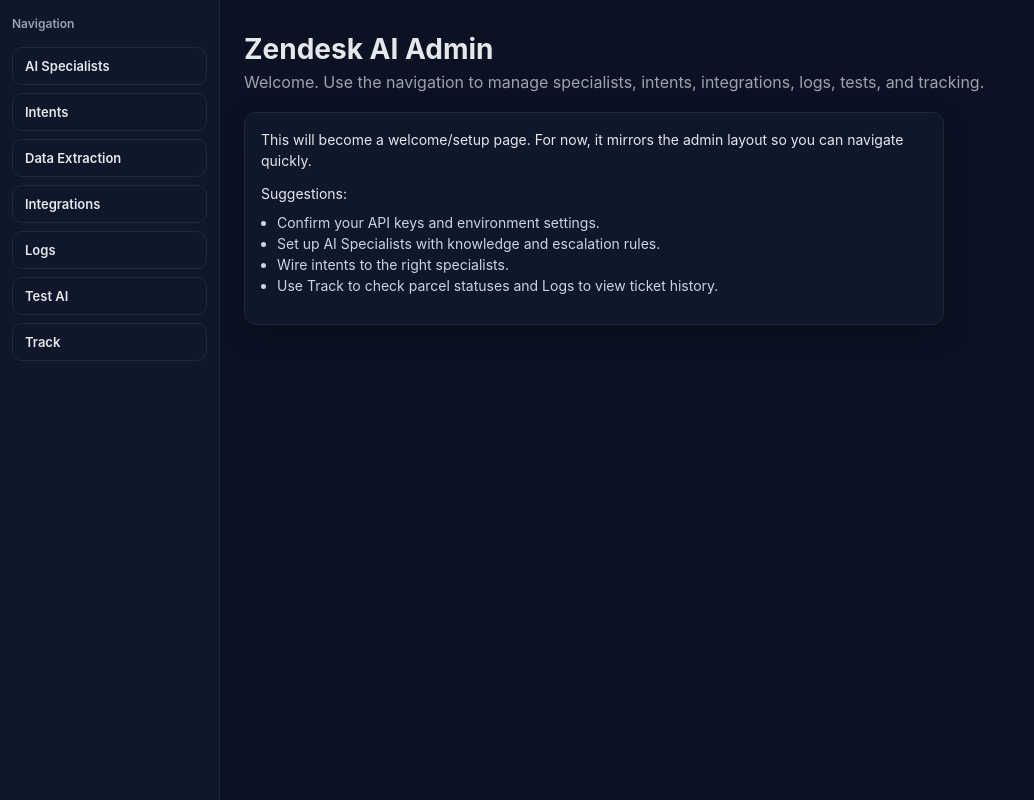
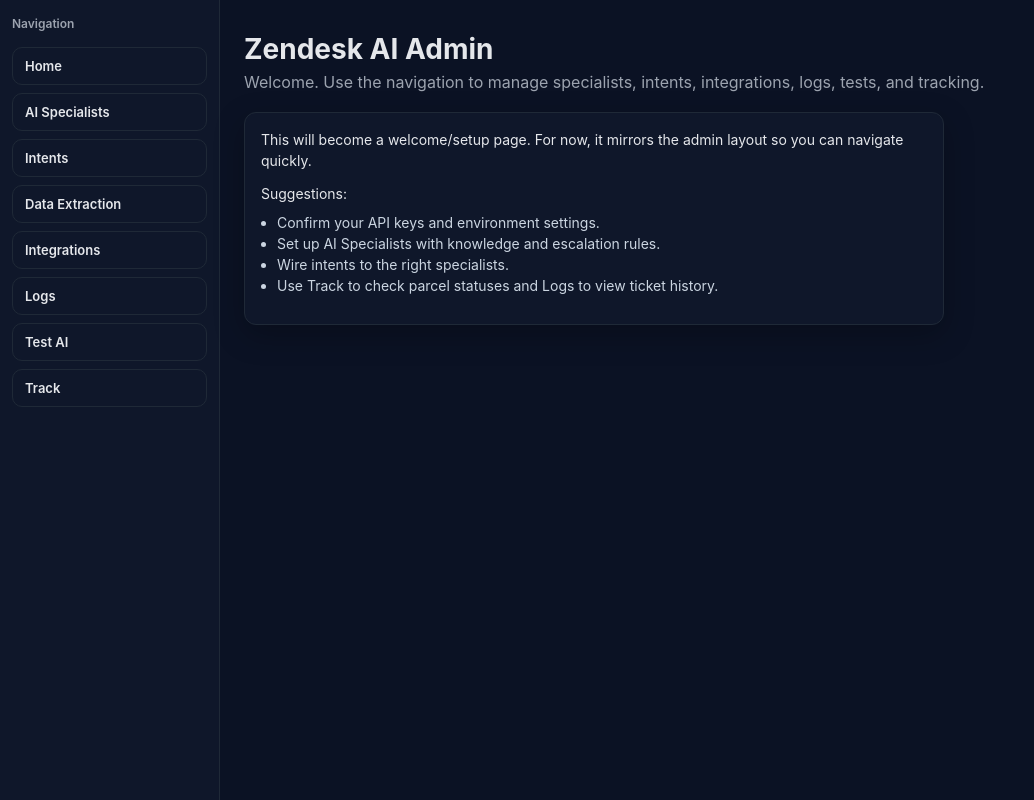
Before and after one commit to Jay7028/zendesk-ai-bot, a Next.js app: page / in a window 1280 px wide. Shown: the whole page, without its empty margins (0-1034 px from the left). Built offline with nearby package versions, Linux system fonts and the light colour scheme.

Commit message:
Restyle home with admin layout and nav

```diff
--- a/app/page.tsx
+++ b/app/page.tsx
@@ -24,6 +24,7 @@
             Navigation
           </div>
           {[
+            { id: "home", label: "Home", href: "/" },
             { id: "specialists", label: "AI Specialists", href: "/specialists" },
             { id: "intents", label: "Intents", href: "/admin/intents" },
             { id: "data-extraction", label: "Data Extraction", href: "/admin/data-extraction" },
```
